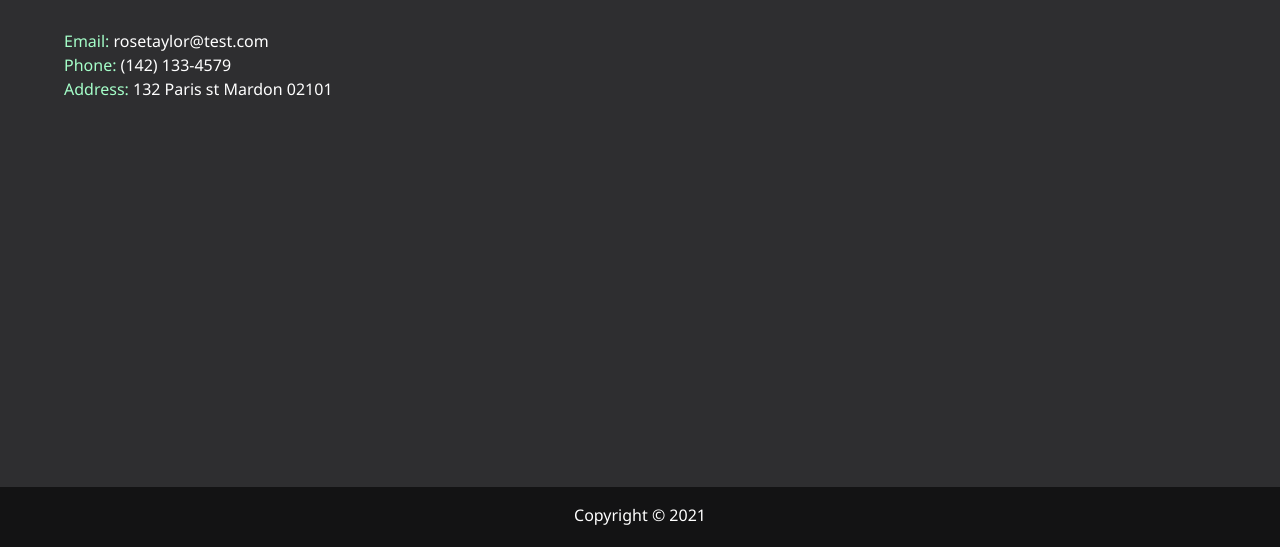
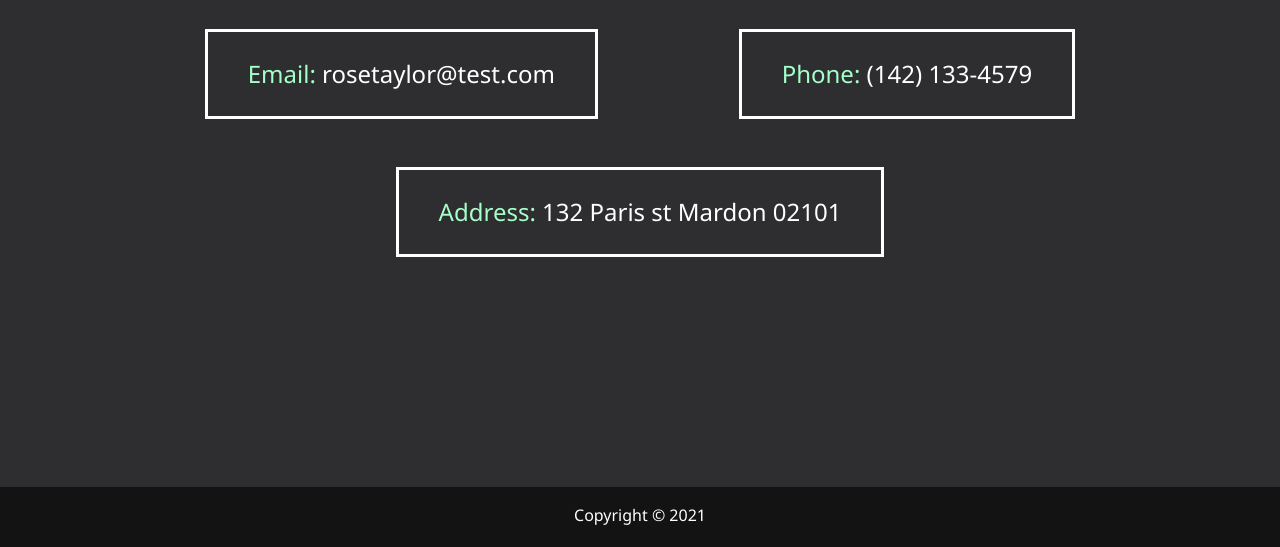
Before and after one commit to iamAravindks/minimalistic-portfolio, a website: page dist/contact.html in a window 1280 px wide. Shown: the part 253-800 px from the top of the page. Drawn offline with Linux system fonts and the light colour scheme.

Commit message:
update the contact page

```diff
--- a/scss/main.scss
+++ b/scss/main.scss
@@ -160,7 +160,32 @@ main {
   background: lighten($primary-color, 50);
   color: #333;
 }
+.boxes {
+  display: flex;
+  flex-wrap: wrap;
+  justify-content: space-evenly;
+  align-items: center;
+  margin-top: 1rem;
 
+  div {
+    max-width: 100%;
+    text-align: center;
+    font-size: 1.5rem;
+    border: 3px #fff solid;
+    padding: 1.5rem 2.5rem;
+    margin-bottom: 3rem;
+    @include easeOut;
+
+    &:hover {
+      padding: 0.5rem 1.5rem;
+      background: $secondary-color;
+      color: set-text-color($secondary-color);
+      span {
+        color: set-text-color($dark-color);
+      }
+    }
+  }
+}
 #main-footer {
   text-align: center;
   padding: 1rem;
```
Also changed, not shown: dist/css/main.css.
